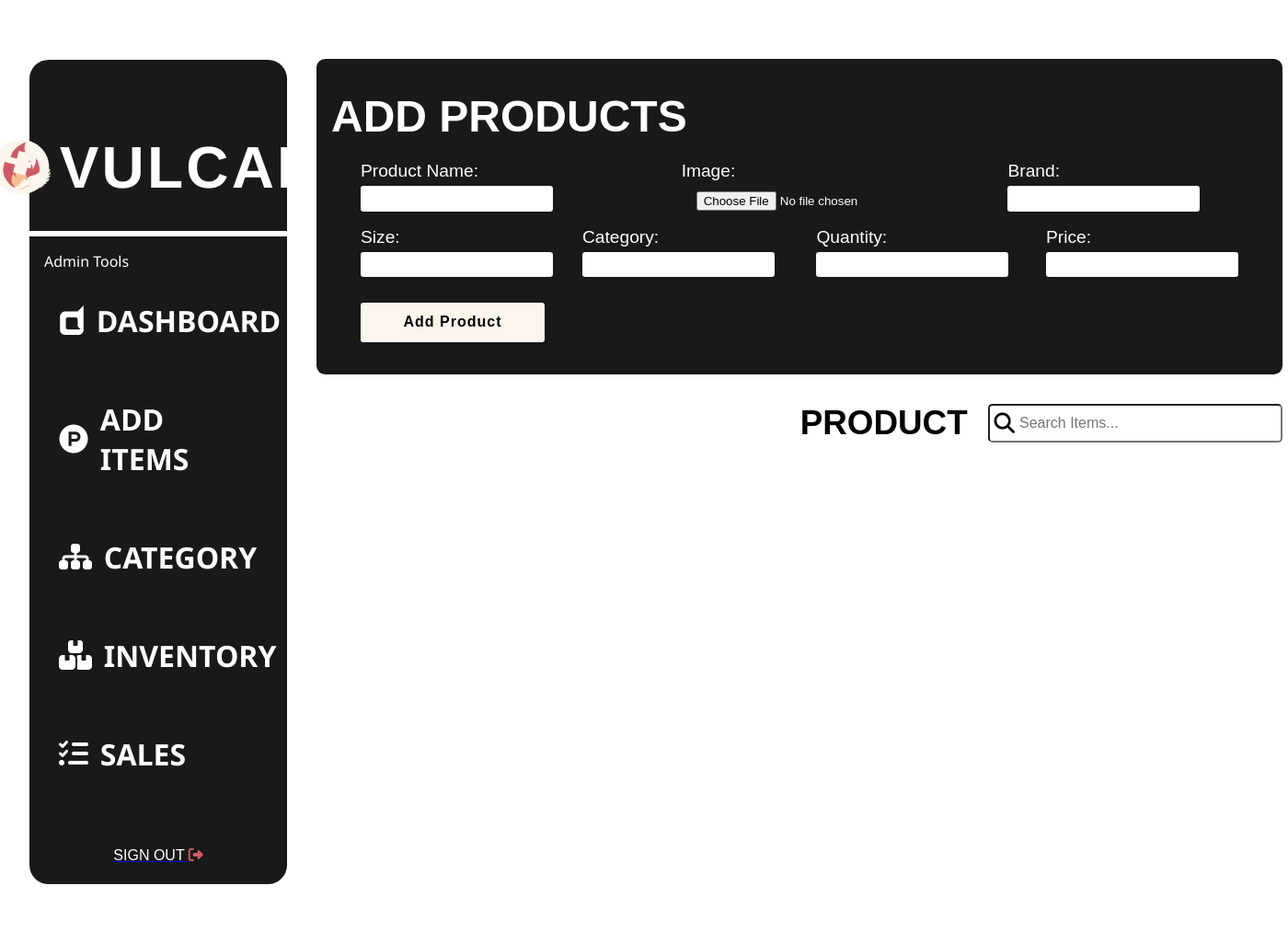
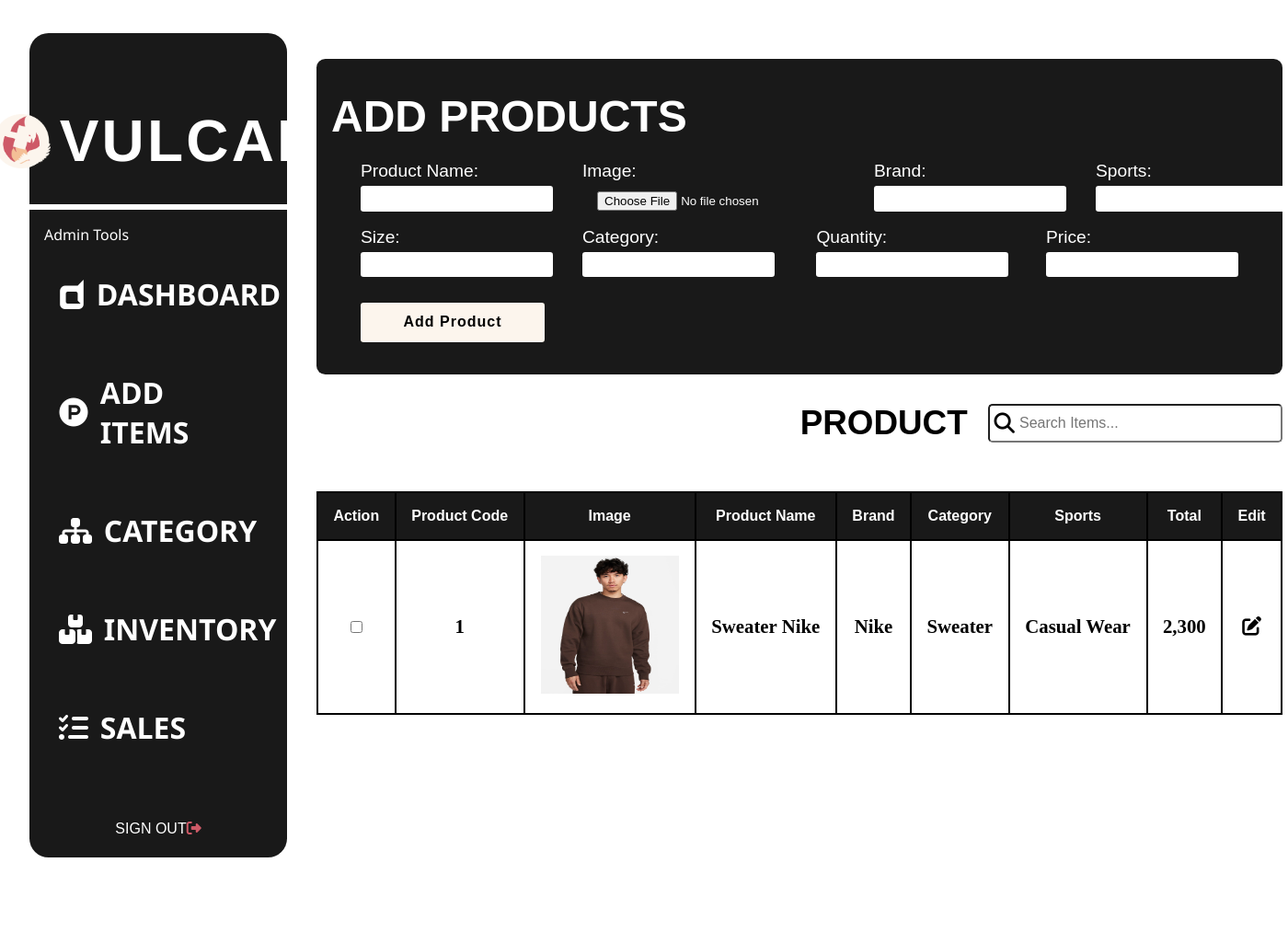
Before and after one commit to ClydeMondero/SportsHub, a PHP site: page /add-items.php in a window 1400 px wide. Shown: the whole page at 92% size. After the commit the page ends 932 px from the top, so only its background shows below. Run offline with PHP 8.4, Linux system fonts and the light colour scheme.

Commit message:
Added Product Table

```diff
--- a/php/add-items.php
+++ b/php/add-items.php
@@ -20,6 +20,7 @@
                         <label for="txt-product-name">Product Name: <input type="text" name="txt-product-name" id="txt-product-name"></label>
                         <label for="file-image">Image: <input type="file" name="file-image" id="file-image"></label>
                         <label for="txt-brand">Brand: <input type="text" name="txt-brand" id="txt-brand"></label>
+                        <label for="txt-sports">Sports: <input type="text" name="txt-sports" id="txt-sports"></label>
                     </div>
                     <div class="form-labels-two">
                         <label for="txt-size">Size: <input type="text" name="txt-size" id="txt-size"></label>
@@ -34,6 +35,33 @@
                     <i class="fa-solid fa-magnifying-glass"></i>
                     <input type="search" placeholder="Search Items...">
                 </div>
+                <!--Table-->
+                <div class="product-table">
+                    <table style="width:100%">
+                        <tr>
+                            <th>Action</th>
+                            <th>Product Code</th>
+                            <th>Image</th>
+                            <th>Product Name</th>
+                            <th>Brand</th>
+                            <th>Category</th>
+                            <th>Sports</th>
+                            <th>Total</th>
+                            <th>Edit</th>
+                        </tr>
+                        <tr>
+                            <td><input type="checkbox" name="" id=""></td>
+                            <td>1</td>
+                            <td><img src="../assets/imgs/sweater.jpg" alt="" width="150" height="150"></td>
+                            <td>Sweater Nike</td>
+                            <td>Nike</td>
+                            <td>Sweater</td>
+                            <td>Casual Wear</td>
+                            <td>2,300</td>
+                            <td><i class="fa-solid fa-pen-to-square"></i></td>
+                        </tr>
+                    </table>
+                </div>
             </div>
     </div>
 </body>
--- a/php/dashboard.php
+++ b/php/dashboard.php
@@ -42,8 +42,7 @@
             </div>
         </div>
         <div class="sign-out">
-            <a href="logout.php"><span>SIGN OUT</span>
-            <i class="fa-solid fa-right-from-bracket"></i></a>
+            <a href="logout.php" style="text-decoration:none;"><span>SIGN OUT</span><i class="fa-solid fa-right-from-bracket"></i></a>
         </div>
     </div>
 </body>
--- a/styles/add-items.css
+++ b/styles/add-items.css
@@ -8,7 +8,7 @@
   align-items: center;
 }
 .form-container {
-  margin-bottom: 34rem;
+  margin-bottom: 12rem;
   width: 75%;
 }
 .form {
@@ -95,3 +95,25 @@
   font-size: 1rem;
   width: 20rem;
 }
+.product-table {
+  margin-top: 5%;
+  background-color: #ffffff;
+}
+table,
+th,
+td {
+  border-collapse: collapse;
+  border: 2px solid black;
+  padding: 1rem;
+  text-align: center;
+}
+th {
+  font-size: 1rem;
+  color: #ffffff;
+  background-color: #191919;
+  font-family: "poppins", sans-serif;
+}
+td {
+  font-size: 1.3rem;
+  font-weight: bold;
+}
```
